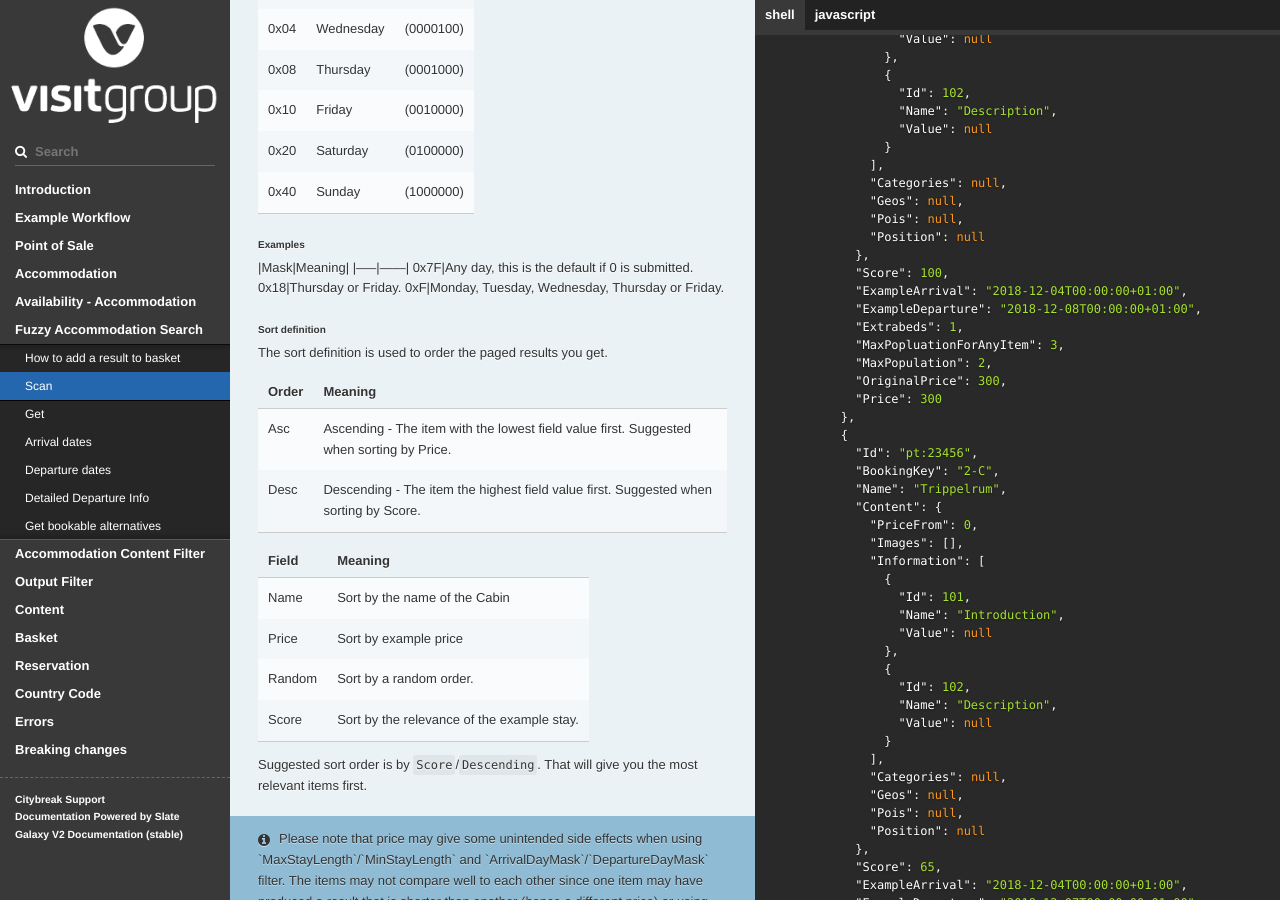
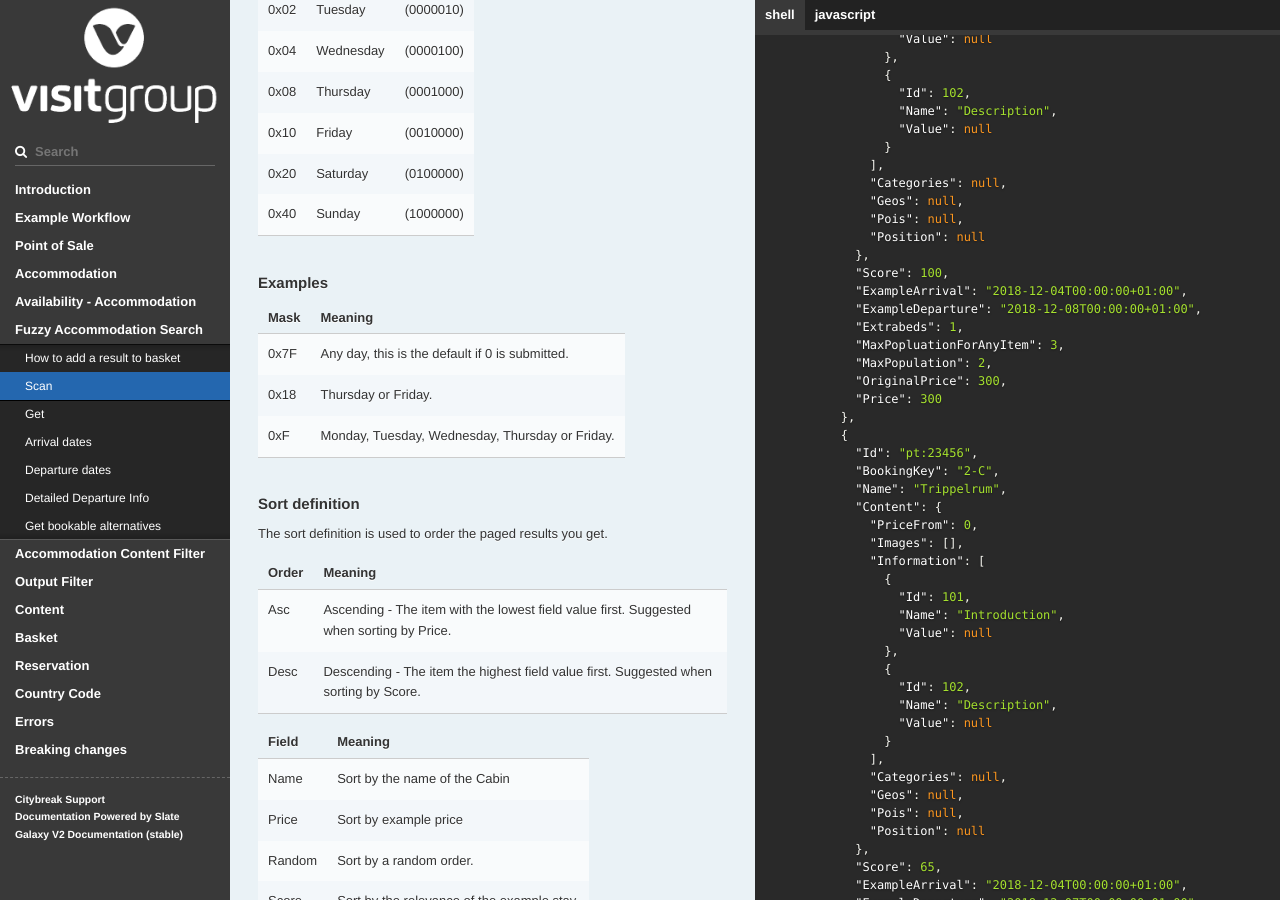
Before and after one commit to visit/galaxy-docs, a Jekyll site: the page built from index.md, in a window 1280 px wide and 900 px high, scrolled down 32074 px. Built offline with Jekyll 4.4.1, drawn with Linux system fonts in a browser that asks for light colours; our own code applies the rules of GitHub Pages for plain Markdown files; some of the changed text lies outside the part shown.

Commit message:
breaking changes get prev accommodation search

````diff
--- a/_includes/fuzzy-accommodation.md
+++ b/_includes/fuzzy-accommodation.md
@@ -22,7 +22,7 @@ By calling the `departuredates` with a `bookKey` obtained with the <a href="http
 By calling *bookablealternatives* you will get back actual bookable items between a specified arrival and departure. You will get a list of items back. Since an accommodation product may be sold under certain conditions, you may get more than one back. Each describing a price and the conditions under it will be sold. Included subproducts can differ between the items for instance.
 
 ### Add to basket
-Once you have a bookable alternative you can add it to the basket by calling *PUT api/basket/add/cabin/\{basketId\}/\{searchId\}/\{bookKey\}*
+Once you have a bookable alternative you can add it to the <a href="https://visit.github.io/galaxy-docs/#add-fuzzy-booking-item">basket</a> by calling *PUT api/basket/add/cabin/\{basketId\}/\{searchId\}/\{bookKey\}*
 
 
 ## Scan
@@ -321,7 +321,7 @@ result to create a bookable result that does not necessarily matches your
 original constraints.
 
 
-#### Day mask
+### Day mask
 A bit mask describing which days that are valid for arriving at or depart at. The field is an integer but can also be represented in hex.
 
 |Hex|Day|Bin
@@ -334,14 +334,15 @@ A bit mask describing which days that are valid for arriving at or depart at. Th
 0x20|Saturday|(0100000)
 0x40|Sunday|(1000000)
 
-##### Examples
+### Examples
+
 |Mask|Meaning|
-|-----|------|
+|-----|-----|
 0x7F|Any day, this is the default if 0 is submitted.
 0x18|Thursday or Friday.
 0xF|Monday, Tuesday, Wednesday, Thursday or Friday.
 
-#### Sort definition
+### Sort definition
 The sort definition is used to order the paged results you get.
 
 |Order|Meaning|
@@ -388,8 +389,7 @@ Parameter | Description
 filter | the POST filter
 Accept-Language | The language culture (e.g en-us)
 
-<div class="center-column"></div>
-```
+<code class="ceter-column">
 {
   "PointOfSalesId": 0, //int - Mandatory
   "Currency": "string", //string - Mandatory e.g SEK or EUR
@@ -421,7 +421,7 @@ Accept-Language | The language culture (e.g en-us)
     "Field": "string" //string - Mandatory if parent included - Price, Name, Score, Random
   }
 }
-```
+</code>
 
 
 ## Get
````
Also changed, not shown: _includes/breakingchanges.md (+2 -0 lines).
